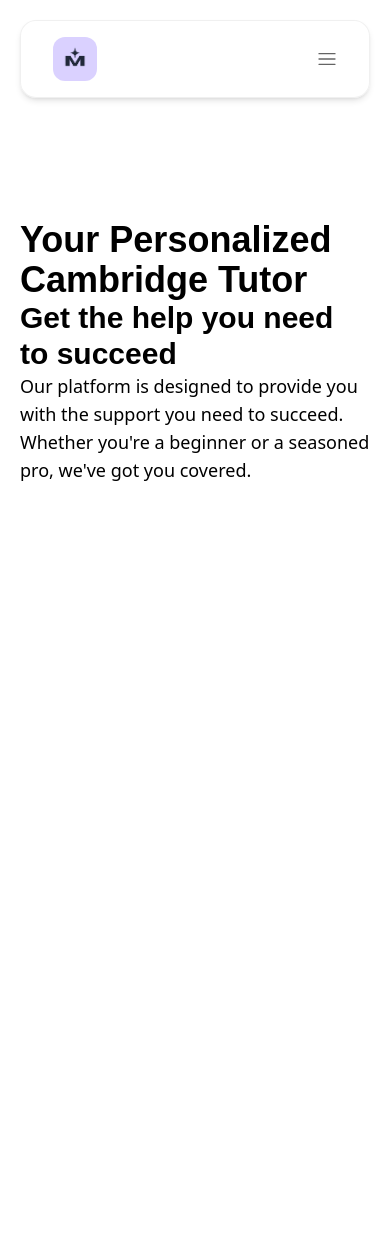
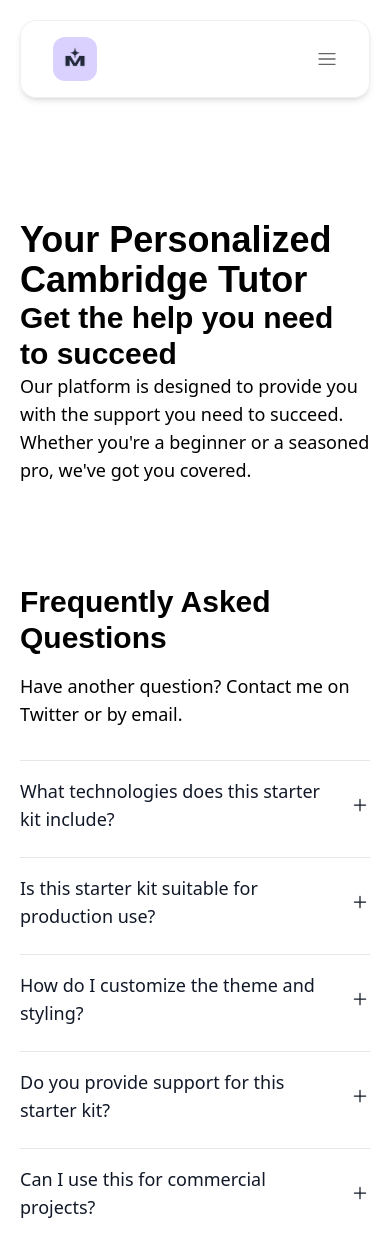
Before and after one commit to Not-Micah/react-starter-kit, a Next.js app: page / in a window 390 px wide. Shown: the top 1256 px of the page. Built offline with nearby package versions, Linux system fonts and the light colour scheme; a web font is replaced by a local one.

Commit message:
completed FAQ.tsx!

```diff
--- a/app/page.tsx
+++ b/app/page.tsx
@@ -1,6 +1,6 @@
 import NavBar from "@/components/default/NavBar"
 import NavModal from "@/components/default/NavModal"
-
+import { FAQ } from "@/components/default/FAQ"
 import Heading from "@/components/default/Heading"
 import Subheading from "@/components/default/Subheading"
 import Text from "@/components/default/Text"
@@ -13,8 +13,9 @@ const Home = () => {
 
       <Heading className="mt-[200px]">Your Personalized Cambridge Tutor</Heading>
       <Subheading>Get the help you need to succeed</Subheading>
-      <Text>Our platform is designed to provide you with the support you need to succeed. Whether you're a beginner or a seasoned pro, we've got you covered.</Text>
-      <div className="mb-[2000px]" />
+      <Text className="mb-[100px]">Our platform is designed to provide you with the support you need to succeed. Whether you're a beginner or a seasoned pro, we've got you covered.</Text>
+
+      <FAQ />
     </div>
   )
 }
--- a/components/default/FAQ.tsx
+++ b/components/default/FAQ.tsx
@@ -0,0 +1,72 @@
+'use client'
+
+import { useState } from 'react'
+import { FAQs } from '@/data'
+import Subheading from './Subheading'
+import Text from './Text'
+import { IoAdd } from 'react-icons/io5'
+import { motion, AnimatePresence } from 'framer-motion'
+
+export const FAQ = () => {
+    // Track which FAQ item is currently open
+    const [activeIndex, setActiveIndex] = useState<number | null>(null)
+
+    return (
+        <div className="">
+            <div className="grid xl:grid-cols-[40%_60%] lg:grid-cols-[40%_60%] gap-8">
+                {/* Left Column - Header Section */}
+                <div className="space-y-4">
+                    <Subheading>Frequently Asked Questions</Subheading>
+                    <Text>
+                        Have another question? Contact me on Twitter or by email.
+                    </Text>
+                </div>
+
+                {/* Right Column - FAQ Items */}
+                <div className="space-y-2">
+                    {FAQs.map((faq, index) => (
+                        <div key={index}>
+                            {/* FAQ Question Header */}
+                            <div
+                                onClick={() => setActiveIndex(activeIndex === index ? null : index)}
+                                className={`flex justify-between items-center space-x-4 py-4 cursor-pointer border-t border-gray-200 ${
+                                    activeIndex === index ? 'text-blue-600' : 'text-gray-900'
+                                }`}
+                            >
+                                <Text className="font-medium">
+                                    {faq.question}
+                                </Text>
+
+                                {/* Animated Icon - rotates 45deg to form a "+" or "-" */}
+                                <div
+                                    className={`transition-transform duration-200 ${
+                                        activeIndex === index ? 'rotate-45' : 'rotate-0'
+                                    }`}
+                                >
+                                    <IoAdd className="w-5 h-5" />
+                                </div>
+                            </div>
+
+                            {/* Animated Answer Section */}
+                            <AnimatePresence>
+                                {activeIndex === index && (
+                                    <motion.div
+                                        initial={{ height: 0, opacity: 0 }}
+                                        animate={{ height: 'auto', opacity: 1 }}
+                                        exit={{ height: 0, opacity: 0 }}
+                                        transition={{ duration: 0.2 }}
+                                        className="overflow-hidden"
+                                    >
+                                        <Text className="pb-4 text-gray-600">
+                                            {faq.answer}
+                                        </Text>
+                                    </motion.div>
+                                )}
+                            </AnimatePresence>
+                        </div>
+                    ))}
+                </div>
+            </div>
+        </div>
+    )
+}
--- a/data/index.tsx
+++ b/data/index.tsx
@@ -5,3 +5,26 @@ export const navBarLinks = [
     { label: "FAQ", link: "" },
     { label: "Sign In", link: "" }
 ]
+
+export const FAQs = [
+    {
+        question: "What technologies does this starter kit include?",
+        answer: "This starter kit comes with Next.js 13+, TypeScript, Tailwind CSS, and various modern development tools pre-configured for optimal development experience."
+    },
+    {
+        question: "Is this starter kit suitable for production use?",
+        answer: "Yes! This starter kit follows best practices and includes production-ready configurations, making it suitable for both development and production environments."
+    },
+    {
+        question: "How do I customize the theme and styling?",
+        answer: "The starter kit uses Tailwind CSS for styling. You can customize colors, fonts, and other design tokens in the tailwind.config.js file."
+    },
+    {
+        question: "Do you provide support for this starter kit?",
+        answer: "Yes, we provide support through GitHub issues and our community channels. Feel free to reach out with any questions or concerns."
+    },
+    {
+        question: "Can I use this for commercial projects?",
+        answer: "Absolutely! This starter kit is open-source and free to use for both personal and commercial projects."
+    }
+]
```
